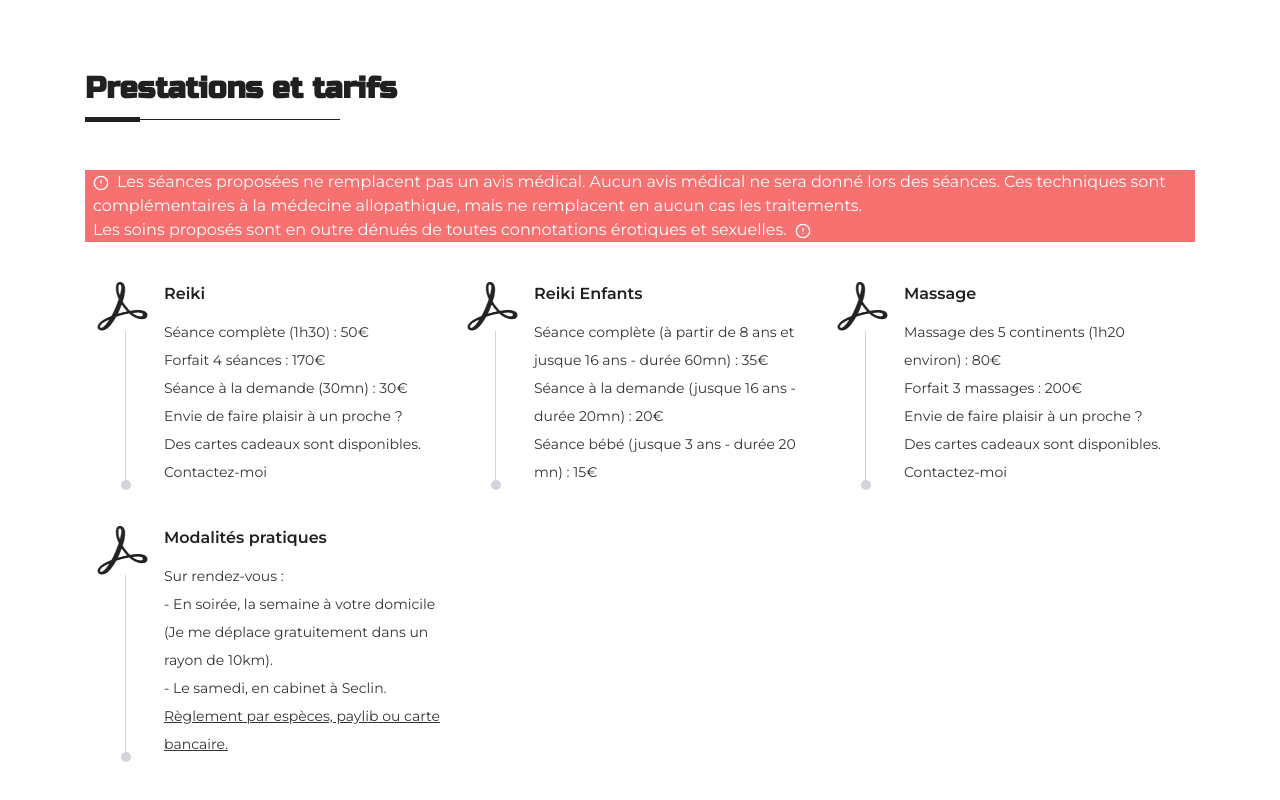
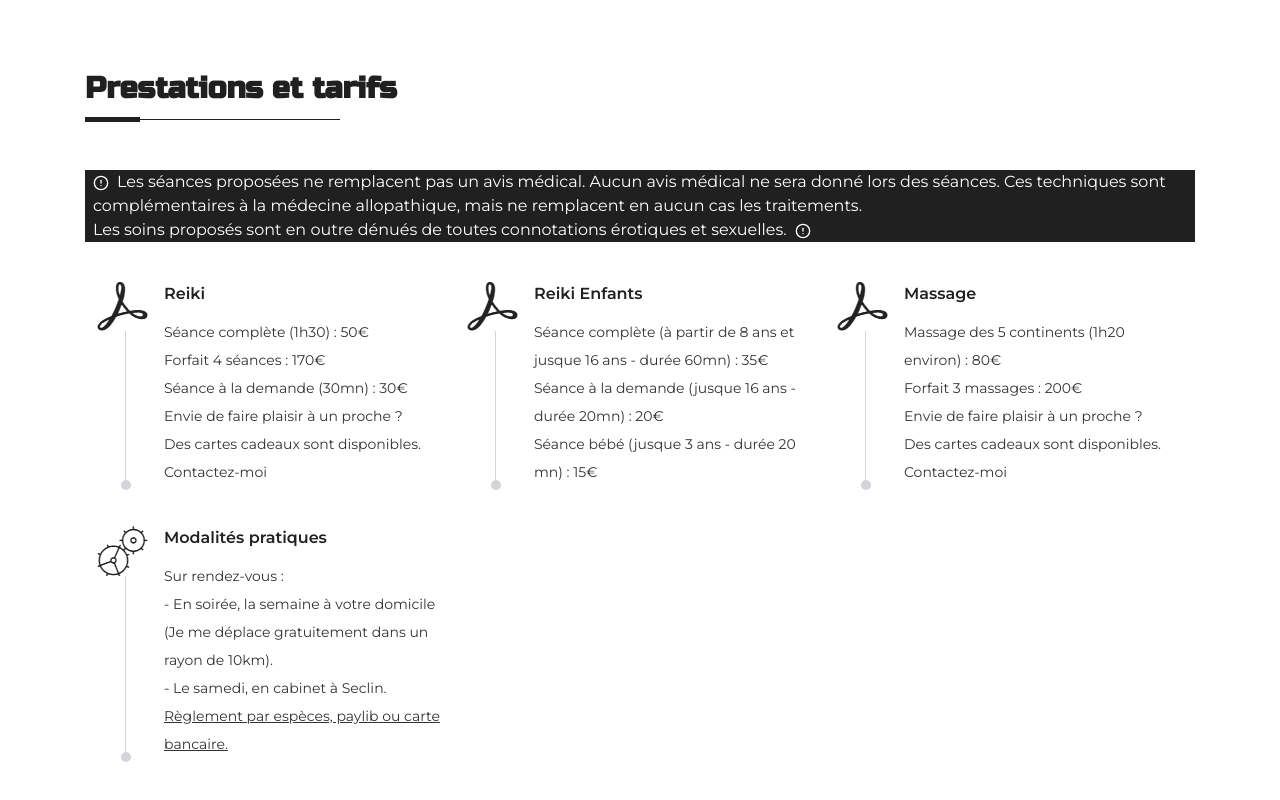
Before and after one commit to lfournial/site-reiki, a Next.js app: page / in a window 1280 px wide. Shown: the part 4306-5106 px from the top of the page. Built offline with nearby package versions, Linux system fonts and the light colour scheme.

Commit message:
change advertising in dark mode

```diff
--- a/src/components/Services.jsx
+++ b/src/components/Services.jsx
@@ -18,12 +18,12 @@ const Services = () => {
                         className="hidden lg:block"
                     />
 
-                    <div className="text-base text-white bg-red-400 px-2 mb-5">
+                    <div className="text-base text-white bg-dark px-2 mb-5">
                         <FiAlertCircle className="inline text-dark-600 mr-2" />
                         Les séances proposées ne remplacent pas un avis médical. Aucun avis médical ne sera donné lors des séances.
                         Ces techniques sont complémentaires à la médecine allopathique, mais ne remplacent en aucun cas les traitements.
                         <br />
-                        Les soins proposés sont en outre  dénués de toutes connotations érotiques et sexuelles.
+                        Les soins proposés sont en outre dénués de toutes connotations érotiques et sexuelles.
                         <FiAlertCircle className="inline text-dark-600 ml-2" />
                     </div>
                     <div className="md:grid md:grid-cols-3" >
--- a/src/data/services.json
+++ b/src/data/services.json
@@ -21,6 +21,6 @@
     "id": 4,
     "title": "Modalités pratiques",
     "desc": "Sur rendez-vous : <br/>- En soirée, la semaine à votre domicile (Je me déplace gratuitement dans un rayon de 10km).<br/>- Le samedi, en cabinet à Seclin. <br/> <span style=\"text-decoration: underline;\">Règlement par espèces, paylib ou carte bancaire.</style><br/>",
-    "icon": "service-branding.png"
+    "icon": "service-illustrator.png"
   }
 ]
```
